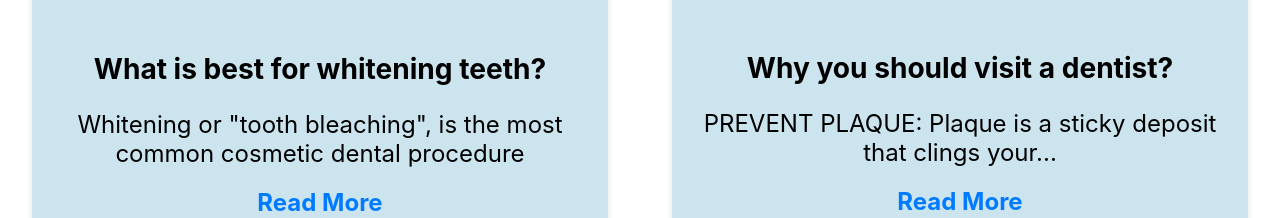
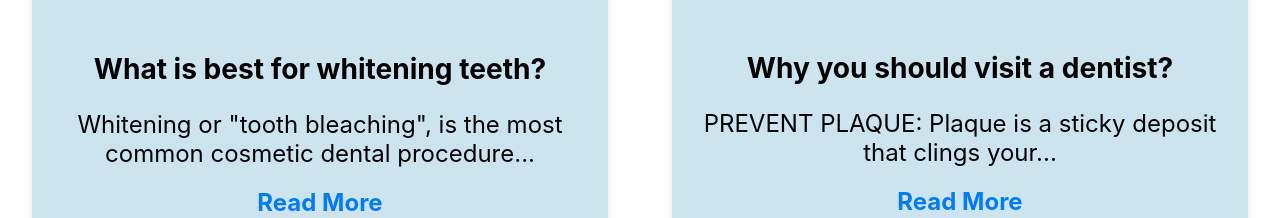
Before and after one commit to Kriti1211/DentalHi, a React (Create React App) app: page / in a window 1280 px wide. Shown: the part 3336-3554 px from the top of the page. Built offline with nearby package versions, Linux system fonts and the light colour scheme.

Commit message:
Initial commit

```diff
--- a/src/components/Services.js
+++ b/src/components/Services.js
@@ -23,7 +23,7 @@ const Services = () => {
                     <h3>THERAPIYA</h3>
                     <img src="/assets/service2.jpeg" alt="Service 2" />
                     <div className="service-content">
-                        <p>Our dental therapists are trained to take X-rays, provide hygiene services.</p>
+                        <p>Our dental therapists are trained to take X-rays, provide hygiene services.</p><br/><br/><br/>
                         <a href="/service2" target="_blank" rel="noreferrer" className="service-link">Learn More</a>
                     </div>
                 </div>
@@ -32,7 +32,7 @@ const Services = () => {
                     <h3>TOOTH DECAY</h3>
                     <img src="/assets/service3.jpeg" alt="Service 3" />
                     <div className="service-content">
-                        <p>We provide all treatments that affect your teeth and gums. Also, replacement of teeth.</p>
+                        <p>We provide all treatments that affect your teeth and gums. Also, replacement of teeth.</p><br/><br/>
                         <a href="/service3" target="_blank" rel="noreferrer" className="service-link">Learn More</a>
                     </div>
                 </div>
@@ -51,7 +51,7 @@ const Services = () => {
                     <div className="news-content">
                         <h3>What is best for whitening teeth?</h3>
                         <p>Whitening or "tooth bleaching", is the most common
-                            cosmetic dental procedure
+                            cosmetic dental procedure...
                         </p>
                         <a href="/news1" target="_blank" rel="noreferrer" className="news-link">Read More</a>
                     </div>
```
Also changed, not shown: src/Styles/Services.css (line endings or trailing spaces).
